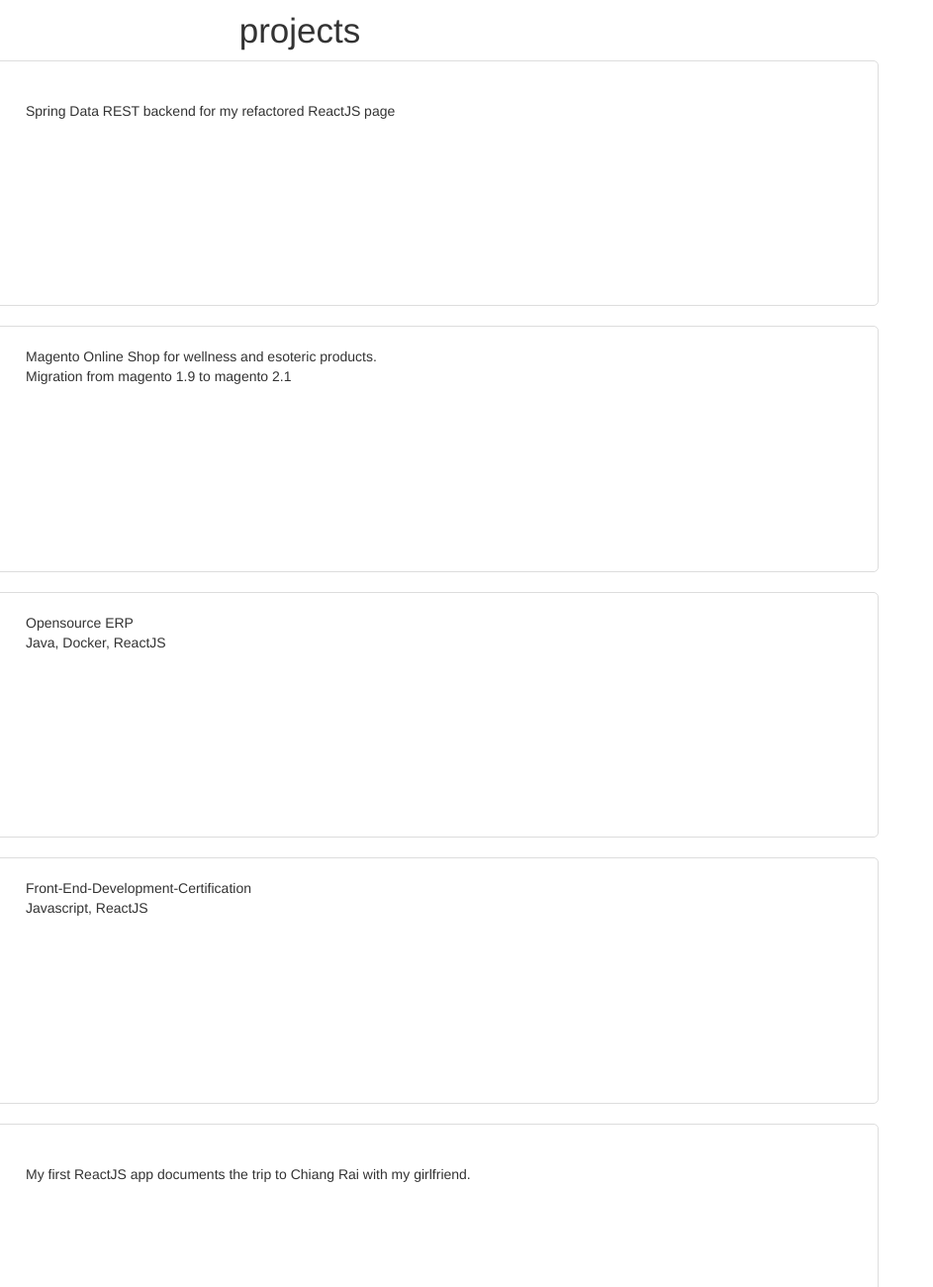
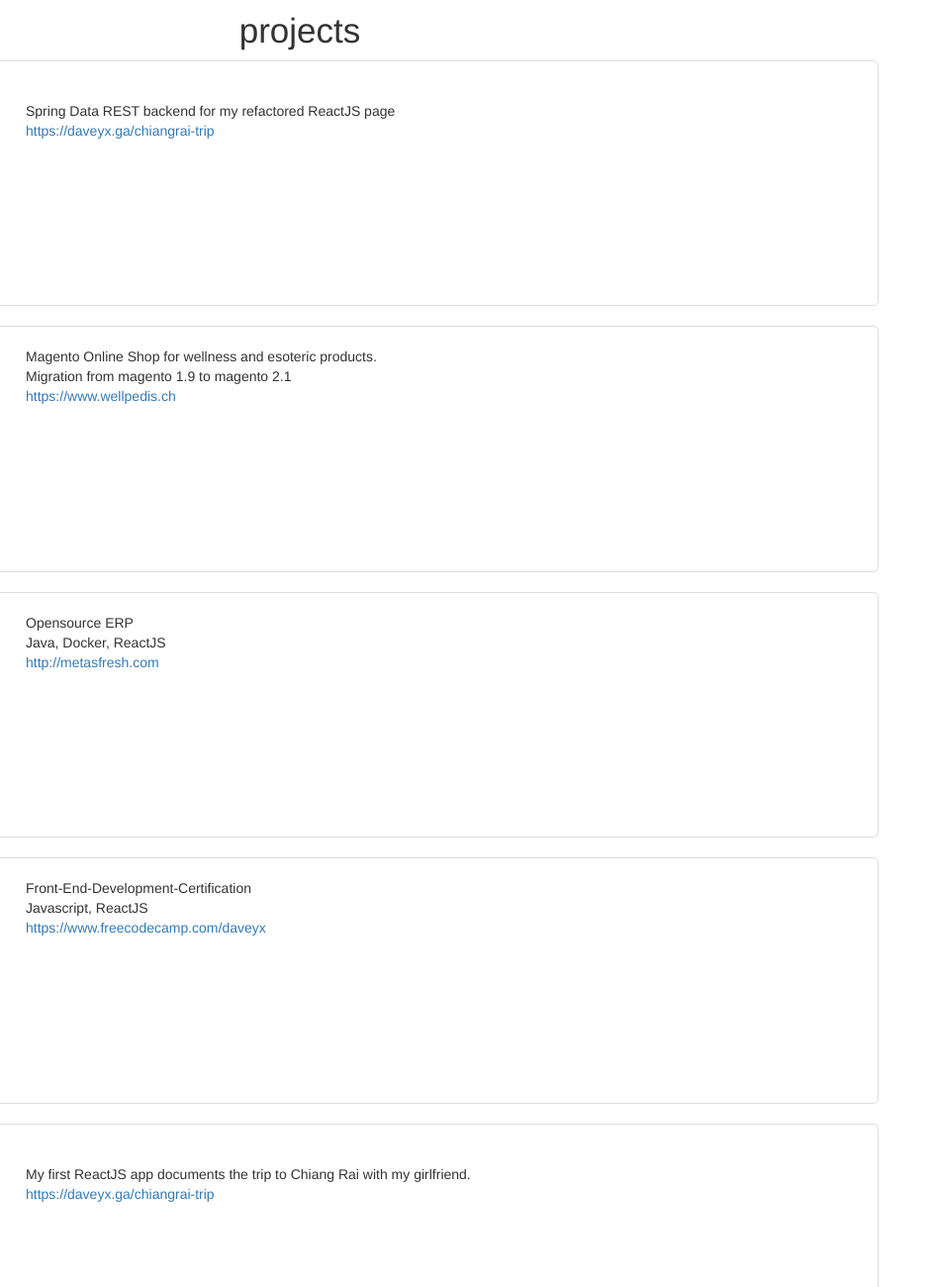
Before and after one commit to daveyx/freecodecamp, a plain HTML site: page public/frontend/02_portfolio_page/index.html in a window 1280 px wide. Shown: the part 6280-7580 px from the top of the page at 99% size, 337-1280 px from the left. Drawn offline with nearby package versions, Linux system fonts and the light colour scheme; a web font is replaced by a local one.

Commit message:
provided links to projects

```diff
--- a/public/frontend/02_portfolio_page/index.html
+++ b/public/frontend/02_portfolio_page/index.html
@@ -654,6 +654,8 @@
                 <p>
                   <br />
                   Spring Data REST backend for my refactored ReactJS page
+                  <br />
+                  <a href="https://daveyx.ga/chiangrai-trip" target="_blank">https://daveyx.ga/chiangrai-trip</a>
                 </p>
               </div>
             </div>
@@ -675,6 +677,8 @@
                   Magento Online Shop for wellness and esoteric products.
                   <br />
                   Migration from magento 1.9 to magento 2.1
+                  <br />
+                  <a href="https://www.wellpedis.ch/" target="_blank">https://www.wellpedis.ch</a>
                 </p>
               </div>
             </div>
@@ -693,8 +697,11 @@
             <div class="col-xs-12 col-md-9">
               <div class="project-text">
                 <p>
-                  Opensource ERP<br />
+                  Opensource ERP
+                  <br />
                   Java, Docker, ReactJS
+                  <br />
+                  <a href="http://metasfresh.com/" target="_blank">http://metasfresh.com</a>
                 </p>
               </div>
             </div>
@@ -713,8 +720,11 @@
             <div class="col-xs-12 col-md-9">
               <div class="project-text">
                 <p>
-                  Front-End-Development-Certification<br />
+                  Front-End-Development-Certification
+                  <br />
                   Javascript, ReactJS
+                  <br />
+                  <a href="https://www.freecodecamp.com/daveyx" target="_blank">https://www.freecodecamp.com/daveyx</a>
                 </p>
               </div>
             </div>
@@ -735,6 +745,8 @@
                 <p>
                   <br />
                   My first ReactJS app documents the trip to Chiang Rai with my girlfriend.
+                  <br />
+                  <a href="https://daveyx.ga/chiangrai-trip" target="_blank">https://daveyx.ga/chiangrai-trip</a>
                 </p>
               </div>
             </div>
@@ -774,6 +786,8 @@
               <div class="project-text">
                 <p>
                   Webshop for esoteric products. Based on Java, Tapestry5, Elastisearch, Bootstrap, Tomcat.
+                  <br />
+                  <a href="https://www.lanuda.ch/" target="_blank">https://www.lanuda.ch</a>
                 </p>
               </div>
             </div>
```
